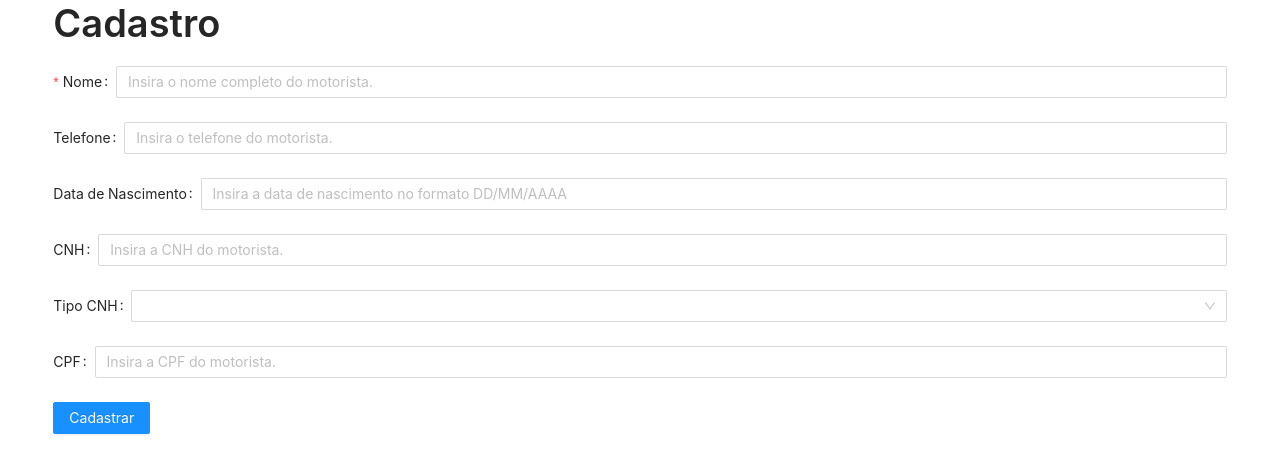
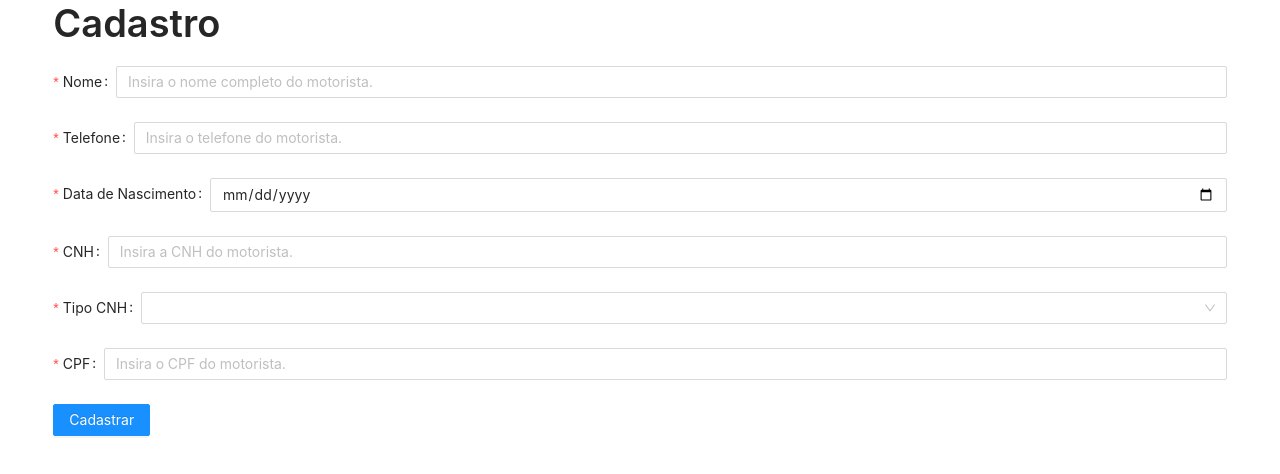
Before and after one commit to oliviaresende/register-drivers, a React (Create React App) app: page /form in a window 1280 px wide. Shown: the top 474 px of the page. Built offline with nearby package versions, Linux system fonts and the light colour scheme; no server answers.

Commit message:
Botão cadastrar e validações

```diff
--- a/db.json
+++ b/db.json
@@ -3,8 +3,8 @@
     {
       "name": "Olívia Silva Resende",
       "telephone": "(31) 99536-9159",
-      "dateOfBirth": "02/07/2019",
-      "cnh": "15456465",
+      "dateOfBirth": "2020-07-02",
+      "cnh": "70444266740",
       "typeCNH": "A",
       "cpf": "079.730.816-40",
       "id": "99329"
--- a/src/pages/drivers/index.js
+++ b/src/pages/drivers/index.js
@@ -1,5 +1,5 @@
 import React, { useState, useEffect } from 'react';
-import { Descriptions, List, Typography, Spin } from 'antd';
+import { Descriptions, List, Typography, Spin, Button } from 'antd';
 import { Link } from 'react-router-dom';
 
 import './drivers.scss';
@@ -25,7 +25,8 @@ const Drivers = () => {
         )
           :
           (
-
+            <>
+              <Button type="primary" htmlType="button"><Link to="/form">Cadastrar</Link></Button>
               <List
                 itemLayout="vertical"
                 dataSource={drivers}
@@ -49,7 +50,7 @@ const Drivers = () => {
                   </List.Item>
                 )}
               />
-
+            </>
           )
       }
     </>
--- a/src/pages/form/index.js
+++ b/src/pages/form/index.js
@@ -1,6 +1,9 @@
 import React, { useState, useEffect } from 'react';
 import { Form, Input, Typography, Select, Button, Spin } from 'antd';
 import { useParams, useHistory } from 'react-router-dom';
+
+import { cpfMask, telMask } from '../../utils/formatter';
+import { age } from '../../utils/generateAge';
 
 const { Title } = Typography;
 const { Option } = Select;
@@ -22,11 +25,14 @@ const FormRegister = () => {
   };
 
   useEffect(() => {
-    fetch(`http://localhost:3001/drivers/${id}`)
-      .then(res => res.json())
-      .then(res => setDriver(res))
-      .catch(err => console.error(err, 'Nenhum motorista encontrado'))
-      .finally(() => setLoading(false))
+    if (id) {
+      return fetch(`http://localhost:3001/drivers/${id}`)
+        .then(res => res.json())
+        .then(res => setDriver(res))
+        .catch(err => console.error(err, 'Nenhum motorista encontrado'))
+        .finally(() => setLoading(false))
+    }
+    setLoading(false)
   }, [id])
 
   const post = values => (
@@ -59,6 +65,8 @@ const FormRegister = () => {
     })
   )
 
+
+
   const onFinish = values => {
     if (id) {
       put(values);
@@ -81,20 +89,60 @@ const FormRegister = () => {
             initialValues={id ? driver : initialValues}
             form={form}
             onFinish={onFinish}
+            scrollToFirstError
           >
-            <Form.Item label="Nome" name="name" rules={[{ required: true, disabled: true, message: 'Por favor, insira o nome completo do motorista!' }]}>
+            <Form.Item
+              label="Nome"
+              name="name"
+              rules={[{ required: true, disabled: true, message: "Por favor, insira o nome completo do motorista!" }]}
+            >
               <Input placeholder="Insira o nome completo do motorista." />
             </Form.Item>
-            <Form.Item label="Telefone" name="telephone" >
-              <Input placeholder="Insira o telefone do motorista." />
+            <Form.Item
+              label="Telefone"
+              name="telephone"
+              rules={[{ required: true, min: 14, max: 14, message: "Por favor, insira os números do telefone!" }]}
+
+            >
+              <Input
+                type="tel"
+                placeholder="Insira o telefone do motorista."
+                minLength="14"
+                maxLength="14"
+                onChange={(e) => form.setFieldsValue({ telephone: telMask(e.target.value) })}
+              />
             </Form.Item>
-            <Form.Item label="Data de Nascimento" name="dateOfBirth" >
-              <Input placeholder="Insira a data de nascimento no formato DD/MM/AAAA" />
+            <Form.Item
+              label="Data de Nascimento"
+              name="dateOfBirth"
+              rules={[{
+                required: true,
+                message: "Por favor, insira a data de nascimento!"
+              },
+              ({ getFieldValue }) => ({
+                validator(_, value) {
+                  if (!value || age(getFieldValue("dateOfBirth")) >= 18) {
+                    return Promise.resolve();
+                  }
+                  return Promise.reject("Menor de 18 anos não pode dirigir!");
+                }
+              }),
+              ]}
+            >
+              <Input type="date" />
             </Form.Item>
-            <Form.Item label="CNH" name="cnh" >
-              <Input placeholder="Insira a CNH do motorista." />
+            <Form.Item
+              label="CNH"
+              name="cnh"
+              rules={[{ required: true, min: 11, max: 11, message: "Por favor, insira o número completo da CNH!" }]}
+            >
+              <Input maxLength="11" minLength="11" placeholder="Insira a CNH do motorista." />
             </Form.Item>
-            <Form.Item label="Tipo CNH" name="typeCNH" >
+            <Form.Item
+              label="Tipo CNH"
+              name="typeCNH"
+              rules={[{ required: true, message: "Por favor, selecione o tipo da CNH!" }]}
+            >
               <Select>
                 <Option value="A">A</Option>
                 <Option value="B">B</Option>
@@ -104,8 +152,17 @@ const FormRegister = () => {
                 <Option value="E">E</Option>
               </Select>
             </Form.Item>
-            <Form.Item label="CPF" name="cpf" >
-              <Input placeholder="Insira a CPF do motorista." />
+            <Form.Item
+              label="CPF"
+              name="cpf"
+              rules={[{ required: true, min: 14, max: 14, message: "Por favor, insira os números do CPF!" }]}
+            >
+              <Input
+                maxLength="14"
+                minLength="14"
+                placeholder="Insira o CPF do motorista."
+                onChange={(e) => form.setFieldsValue({ cpf: cpfMask(e.target.value) })}
+              />
             </Form.Item>
             <Form.Item>
               <Button type="primary" htmlType="submit">
--- /dev/null
+++ b/src/utils/formatter.js
@@ -0,0 +1,16 @@
+export const cpfMask = value => (
+  value
+    .replace(/\D/g, '')
+    .replace(/(\d{3})(\d)/, '$1.$2')
+    .replace(/(\d{3})(\d)/, '$1.$2')
+    .replace(/(\d{3})(\d{1,2})/, '$1-$2')
+    .replace(/(-\d{2})\d+?$/, '$1')
+)
+
+export const telMask = value => (
+  value
+    .replace(/\D/g, '')
+    .replace(/(\d{2})(\d)/, '($1)$2')
+    .replace(/(\d{5})(\d)/, '$1-$2')
+    .replace(/(-\d{4})\d+?$/, '$1')
+)
--- /dev/null
+++ b/src/utils/generateAge.js
@@ -0,0 +1,8 @@
+export const age = date => {
+  const now = new Date(Date.now())
+
+  const birth = new Date(date)
+
+  const idade = (now - birth) / (1000 * 60 * 60 * 24 * 365)
+  return parseInt(idade)
+}
```
Lines whose indentation alone changed are shown as unchanged.
